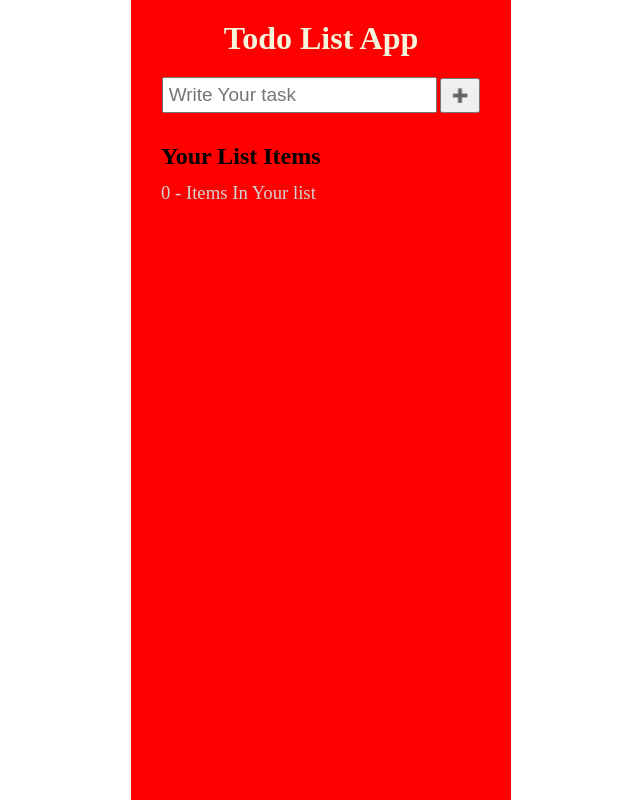
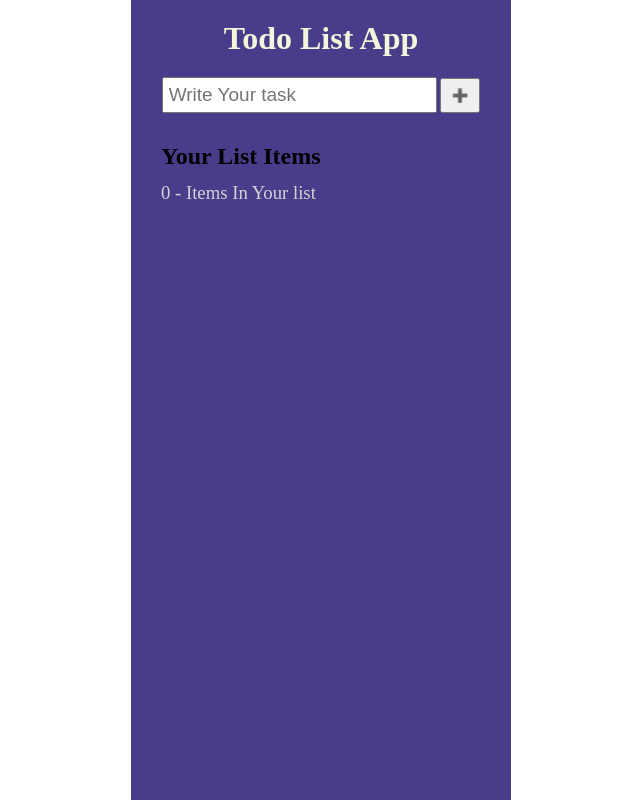
Before and after one commit to fahad0007/MyTodoApp, a React (Create React App) app: page / in a window 1280 px wide. Shown: the whole page, without its empty margins (319-959 px from the left). Built offline with nearby package versions, Linux system fonts and the light colour scheme.

Commit message:
Update App.css

```diff
--- a/src/App.css
+++ b/src/App.css
@@ -8,8 +8,8 @@
 }
 .App{
   max-width: 380px;
-  background-color: red;
-/*   background-color: darkslateblue; */
+
+  background-color: darkslateblue;
   min-height: 100vh;
   overflow: scroll;
   margin: auto;
```
